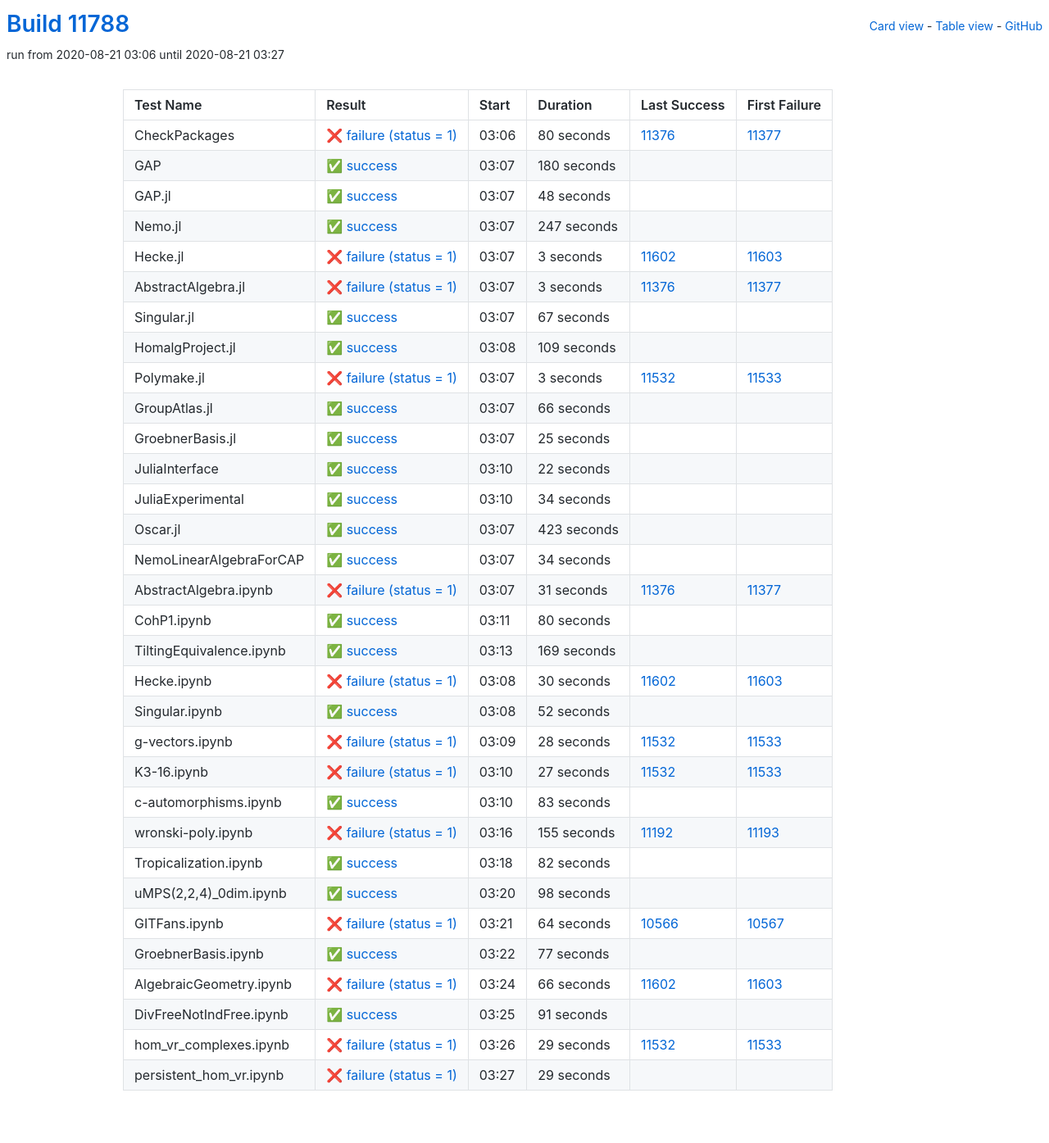
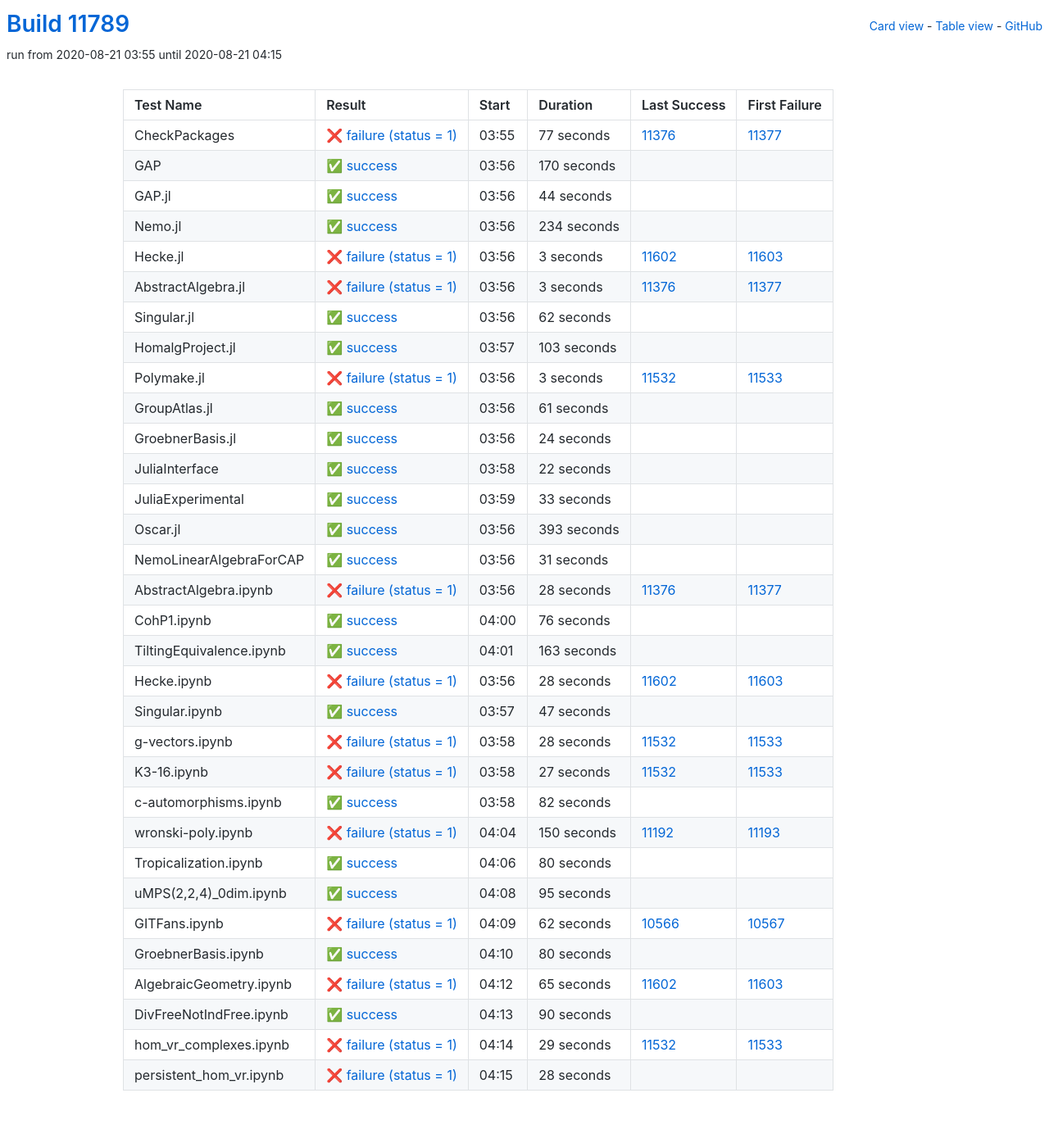
Before and after one commit to oscar-system/oscar-ci-status, a Jekyll site: the page built from table.html, in a window 1280 px wide. Shown: the whole page at 82% size. Built offline with Jekyll 4.4.1, drawn with Linux system fonts in a browser that asks for light colours.

Commit message:
Build #11789

```diff
--- a/_data/ci.yml
+++ b/_data/ci.yml
@@ -1,6 +1,6 @@
 ---
-build: 11788
-build_url: https://oscarci.mathematik.uni-kl.de/job/oscar/11788/
+build: 11789
+build_url: https://oscarci.mathematik.uni-kl.de/job/oscar/11789/
 job: oscar
 organization: oscar-system
 repo: oscar-ci-status
@@ -8,56 +8,56 @@
 tests:
 - name: CheckPackages
   id: checkpackages
-  log: https://oscarci.mathematik.uni-kl.de/job/oscar/11788/artifact/logs/build-11788/CheckPackages.log
-  start: 2020-08-21 03:06
+  log: https://oscarci.mathematik.uni-kl.de/job/oscar/11789/artifact/logs/build-11789/CheckPackages.log
+  start: 2020-08-21 03:55
   success: false
   exitcode: 1
   status: failure
-  duration: 80
+  duration: 77
   last_success: 11376
   last_success_url: https://oscarci.mathematik.uni-kl.de/job/oscar/11376/
   first_failure: 11377
   first_failure_url: https://oscarci.mathematik.uni-kl.de/job/oscar/11377/
 - name: GAP
   id: gap
-  log: https://oscarci.mathematik.uni-kl.de/job/oscar/11788/artifact/logs/build-11788/GAP.log
-  start: 2020-08-21 03:07
+  log: https://oscarci.mathematik.uni-kl.de/job/oscar/11789/artifact/logs/build-11789/GAP.log
+  start: 2020-08-21 03:56
   success: true
   exitcode: 0
   status: success
-  duration: 180
+  duration: 170
   last_success: false
   last_success_url:
   first_failure: false
   first_failure_url:
 - name: GAP.jl
   id: gap-jl
-  log: https://oscarci.mathematik.uni-kl.de/job/oscar/11788/artifact/logs/build-11788/GAP.jl.log
-  start: 2020-08-21 03:07
+  log: https://oscarci.mathematik.uni-kl.de/job/oscar/11789/artifact/logs/build-11789/GAP.jl.log
+  start: 2020-08-21 03:56
   success: true
   exitcode: 0
   status: success
-  duration: 48
+  duration: 44
   last_success: false
   last_success_url:
   first_failure: false
   first_failure_url:
 - name: Nemo.jl
   id: nemo-jl
-  log: https://oscarci.mathematik.uni-kl.de/job/oscar/11788/artifact/logs/build-11788/Nemo.jl.log
-  start: 2020-08-21 03:07
+  log: https://oscarci.mathematik.uni-kl.de/job/oscar/11789/artifact/logs/build-11789/Nemo.jl.log
+  start: 2020-08-21 03:56
   success: true
   exitcode: 0
   status: success
-  duration: 247
+  duration: 234
   last_success: false
   last_success_url:
   first_failure: false
   first_failure_url:
 - name: Hecke.jl
   id: hecke-jl
-  log: https://oscarci.mathematik.uni-kl.de/job/oscar/11788/artifact/logs/build-11788/Hecke.jl.log
-  start: 2020-08-21 03:07
+  log: https://oscarci.mathematik.uni-kl.de/job/oscar/11789/artifact/logs/build-11789/Hecke.jl.log
+  start: 2020-08-21 03:56
   success: false
   exitcode: 1
   status: failure
@@ -68,8 +68,8 @@
   first_failure_url: https://oscarci.mathematik.uni-kl.de/job/oscar/11603/
 - name: AbstractAlgebra.jl
   id: abstractalgebra-jl
-  log: https://oscarci.mathematik.uni-kl.de/job/oscar/11788/artifact/logs/build-11788/AbstractAlgebra.jl.log
-  start: 2020-08-21 03:07
+  log: https://oscarci.mathematik.uni-kl.de/job/oscar/11789/artifact/logs/build-11789/AbstractAlgebra.jl.log
+  start: 2020-08-21 03:56
   success: false
   exitcode: 1
   status: failure
@@ -80,32 +80,32 @@
   first_failure_url: https://oscarci.mathematik.uni-kl.de/job/oscar/11377/
 - name: Singular.jl
   id: singular-jl
-  log: https://oscarci.mathematik.uni-kl.de/job/oscar/11788/artifact/logs/build-11788/Singular.jl.log
-  start: 2020-08-21 03:07
+  log: https://oscarci.mathematik.uni-kl.de/job/oscar/11789/artifact/logs/build-11789/Singular.jl.log
+  start: 2020-08-21 03:56
   success: true
   exitcode: 0
   status: success
-  duration: 67
+  duration: 62
   last_success: false
   last_success_url:
   first_failure: false
   first_failure_url:
 - name: HomalgProject.jl
   id: homalgproject-jl
-  log: https://oscarci.mathematik.uni-kl.de/job/oscar/11788/artifact/logs/build-11788/HomalgProject.jl.log
-  start: 2020-08-21 03:08
+  log: https://oscarci.mathematik.uni-kl.de/job/oscar/11789/artifact/logs/build-11789/HomalgProject.jl.log
+  start: 2020-08-21 03:57
   success: true
   exitcode: 0
   status: success
-  duration: 109
+  duration: 103
   last_success: false
   last_success_url:
   first_failure: false
   first_failure_url:
 - name: Polymake.jl
   id: polymake-jl
-  log: https://oscarci.mathematik.uni-kl.de/job/oscar/11788/artifact/logs/build-11788/Polymake.jl.log
-  start: 2020-08-21 03:07
+  log: https://oscarci.mathematik.uni-kl.de/job/oscar/11789/artifact/logs/build-11789/Polymake.jl.log
+  start: 2020-08-21 03:56
   success: false
   exitcode: 1
   status: failure
@@ -116,32 +116,32 @@
   first_failure_url: https://oscarci.mathematik.uni-kl.de/job/oscar/11533/
 - name: GroupAtlas.jl
   id: groupatlas-jl
-  log: https://oscarci.mathematik.uni-kl.de/job/oscar/11788/artifact/logs/build-11788/GroupAtlas.jl.log
-  start: 2020-08-21 03:07
+  log: https://oscarci.mathematik.uni-kl.de/job/oscar/11789/artifact/logs/build-11789/GroupAtlas.jl.log
+  start: 2020-08-21 03:56
   success: true
   exitcode: 0
   status: success
-  duration: 66
+  duration: 61
   last_success: false
   last_success_url:
   first_failure: false
   first_failure_url:
 - name: GroebnerBasis.jl
   id: groebnerbasis-jl
-  log: https://oscarci.mathematik.uni-kl.de/job/oscar/11788/artifact/logs/build-11788/GroebnerBasis.jl.log
-  start: 2020-08-21 03:07
+  log: https://oscarci.mathematik.uni-kl.de/job/oscar/11789/artifact/logs/build-11789/GroebnerBasis.jl.log
+  start: 2020-08-21 03:56
   success: true
   exitcode: 0
   status: success
-  duration: 25
+  duration: 24
   last_success: false
   last_success_url:
   first_failure: false
   first_failure_url:
 - name: JuliaInterface
   id: juliainterface
-  log: https://oscarci.mathematik.uni-kl.de/job/oscar/11788/artifact/logs/build-11788/JuliaInterface.log
-  start: 2020-08-21 03:10
+  log: https://oscarci.mathematik.uni-kl.de/job/oscar/11789/artifact/logs/build-11789/JuliaInterface.log
+  start: 2020-08-21 03:58
   success: true
   exitcode: 0
   status: success
@@ -152,104 +152,104 @@
   first_failure_url:
 - name: JuliaExperimental
   id: juliaexperimental
-  log: https://oscarci.mathematik.uni-kl.de/job/oscar/11788/artifact/logs/build-11788/JuliaExperimental.log
-  start: 2020-08-21 03:10
+  log: https://oscarci.mathematik.uni-kl.de/job/oscar/11789/artifact/logs/build-11789/JuliaExperimental.log
+  start: 2020-08-21 03:59
   success: true
   exitcode: 0
   status: success
-  duration: 34
+  duration: 33
   last_success: false
   last_success_url:
   first_failure: false
   first_failure_url:
 - name: Oscar.jl
   id: oscar-jl
-  log: https://oscarci.mathematik.uni-kl.de/job/oscar/11788/artifact/logs/build-11788/Oscar.jl.log
-  start: 2020-08-21 03:07
+  log: https://oscarci.mathematik.uni-kl.de/job/oscar/11789/artifact/logs/build-11789/Oscar.jl.log
+  start: 2020-08-21 03:56
   success: true
   exitcode: 0
   status: success
-  duration: 423
+  duration: 393
   last_success: false
   last_success_url:
   first_failure: false
   first_failure_url:
 - name: NemoLinearAlgebraForCAP
   id: nemolinearalgebraforcap
-  log: https://oscarci.mathematik.uni-kl.de/job/oscar/11788/artifact/logs/build-11788/NemoLinearAlgebraForCAP.log
-  start: 2020-08-21 03:07
+  log: https://oscarci.mathematik.uni-kl.de/job/oscar/11789/artifact/logs/build-11789/NemoLinearAlgebraForCAP.log
+  start: 2020-08-21 03:56
   success: true
   exitcode: 0
   status: success
-  duration: 34
+  duration: 31
   last_success: false
   last_success_url:
   first_failure: false
   first_failure_url:
 - name: AbstractAlgebra.ipynb
   id: abstractalgebra-ipynb
-  log: https://oscarci.mathematik.uni-kl.de/job/oscar/11788/artifact/logs/build-11788/AbstractAlgebra.ipynb.log
-  start: 2020-08-21 03:07
+  log: https://oscarci.mathematik.uni-kl.de/job/oscar/11789/artifact/logs/build-11789/AbstractAlgebra.ipynb.log
+  start: 2020-08-21 03:56
   success: false
   exitcode: 1
   status: failure
-  duration: 31
+  duration: 28
   last_success: 11376
   last_success_url: https://oscarci.mathematik.uni-kl.de/job/oscar/11376/
   first_failure: 11377
   first_failure_url: https://oscarci.mathematik.uni-kl.de/job/oscar/11377/
 - name: CohP1.ipynb
   id: cohp1-ipynb
-  log: https://oscarci.mathematik.uni-kl.de/job/oscar/11788/artifact/logs/build-11788/CohP1.ipynb.log
-  start: 2020-08-21 03:11
+  log: https://oscarci.mathematik.uni-kl.de/job/oscar/11789/artifact/logs/build-11789/CohP1.ipynb.log
+  start: 2020-08-21 04:00
   success: true
   exitcode: 0
   status: success
-  duration: 80
+  duration: 76
   last_success: false
   last_success_url:
   first_failure: false
   first_failure_url:
 - name: TiltingEquivalence.ipynb
   id: tiltingequivalence-ipynb
-  log: https://oscarci.mathematik.uni-kl.de/job/oscar/11788/artifact/logs/build-11788/TiltingEquivalence.ipynb.log
-  start: 2020-08-21 03:13
+  log: https://oscarci.mathematik.uni-kl.de/job/oscar/11789/artifact/logs/build-11789/TiltingEquivalence.ipynb.log
+  start: 2020-08-21 04:01
   success: true
   exitcode: 0
   status: success
-  duration: 169
+  duration: 163
   last_success: false
   last_success_url:
   first_failure: false
   first_failure_url:
 - name: Hecke.ipynb
   id: hecke-ipynb
-  log: https://oscarci.mathematik.uni-kl.de/job/oscar/11788/artifact/logs/build-11788/Hecke.ipynb.log
-  start: 2020-08-21 03:08
+  log: https://oscarci.mathematik.uni-kl.de/job/oscar/11789/artifact/logs/build-11789/Hecke.ipynb.log
+  start: 2020-08-21 03:56
   success: false
   exitcode: 1
   status: failure
-  duration: 30
+  duration: 28
   last_success: 11602
   last_success_url: https://oscarci.mathematik.uni-kl.de/job/oscar/11602/
   first_failure: 11603
   first_failure_url: https://oscarci.mathematik.uni-kl.de/job/oscar/11603/
 - name: Singular.ipynb
   id: singular-ipynb
-  log: https://oscarci.mathematik.uni-kl.de/job/oscar/11788/artifact/logs/build-11788/Singular.ipynb.log
-  start: 2020-08-21 03:08
+  log: https://oscarci.mathematik.uni-kl.de/job/oscar/11789/artifact/logs/build-11789/Singular.ipynb.log
+  start: 2020-08-21 03:57
   success: true
   exitcode: 0
   status: success
-  duration: 52
+  duration: 47
   last_success: false
   last_success_url:
   first_failure: false
   first_failure_url:
 - name: g-vectors.ipynb
   id: g-vectors-ipynb
-  log: https://oscarci.mathematik.uni-kl.de/job/oscar/11788/artifact/logs/build-11788/g-vectors.ipynb.log
-  start: 2020-08-21 03:09
+  log: https://oscarci.mathematik.uni-kl.de/job/oscar/11789/artifact/logs/build-11789/g-vectors.ipynb.log
+  start: 2020-08-21 03:58
   success: false
   exitcode: 1
   status: failure
@@ -260,8 +260,8 @@
   first_failure_url: https://oscarci.mathematik.uni-kl.de/job/oscar/11533/
 - name: K3-16.ipynb
   id: k3-16-ipynb
-  log: https://oscarci.mathematik.uni-kl.de/job/oscar/11788/artifact/logs/build-11788/K3-16.ipynb.log
-  start: 2020-08-21 03:10
+  log: https://oscarci.mathematik.uni-kl.de/job/oscar/11789/artifact/logs/build-11789/K3-16.ipynb.log
+  start: 2020-08-21 03:58
   success: false
   exitcode: 1
   status: failure
@@ -272,32 +272,8 @@
   first_failure_url: https://oscarci.mathematik.uni-kl.de/job/oscar/11533/
 - name: c-automorphisms.ipynb
   id: c-automorphisms-ipynb
-  log: https://oscarci.mathematik.uni-kl.de/job/oscar/11788/artifact/logs/build-11788/c-automorphisms.ipynb.log
-  start: 2020-08-21 03:10
-  success: true
-  exitcode: 0
-  status: success
-  duration: 83
-  last_success: false
-  last_success_url:
-  first_failure: false
-  first_failure_url:
-- name: wronski-poly.ipynb
-  id: wronski-poly-ipynb
-  log: https://oscarci.mathematik.uni-kl.de/job/oscar/11788/artifact/logs/build-11788/wronski-poly.ipynb.log
-  start: 2020-08-21 03:16
-  success: false
-  exitcode: 1
-  status: failure
-  duration: 155
-  last_success: 11192
-  last_success_url: https://oscarci.mathematik.uni-kl.de/job/oscar/11192/
-  first_failure: 11193
-  first_failure_url: https://oscarci.mathematik.uni-kl.de/job/oscar/11193/
-- name: Tropicalization.ipynb
-  id: tropicalization-ipynb
-  log: https://oscarci.mathematik.uni-kl.de/job/oscar/11788/artifact/logs/build-11788/Tropicalization.ipynb.log
-  start: 2020-08-21 03:18
+  log: https://oscarci.mathematik.uni-kl.de/job/oscar/11789/artifact/logs/build-11789/c-automorphisms.ipynb.log
+  start: 2020-08-21 03:58
   success: true
   exitcode: 0
   status: success
@@ -306,70 +282,94 @@
   last_success_url:
   first_failure: false
   first_failure_url:
-- name: uMPS(2,2,4)_0dim.ipynb
-  id: umps-2-2-4-0dim-ipynb
-  log: https://oscarci.mathematik.uni-kl.de/job/oscar/11788/artifact/logs/build-11788/uMPS-2-2-4-_0dim.ipynb.log
-  start: 2020-08-21 03:20
+- name: wronski-poly.ipynb
+  id: wronski-poly-ipynb
+  log: https://oscarci.mathematik.uni-kl.de/job/oscar/11789/artifact/logs/build-11789/wronski-poly.ipynb.log
+  start: 2020-08-21 04:04
+  success: false
+  exitcode: 1
+  status: failure
+  duration: 150
+  last_success: 11192
+  last_success_url: https://oscarci.mathematik.uni-kl.de/job/oscar/11192/
+  first_failure: 11193
+  first_failure_url: https://oscarci.mathematik.uni-kl.de/job/oscar/11193/
+- name: Tropicalization.ipynb
+  id: tropicalization-ipynb
+  log: https://oscarci.mathematik.uni-kl.de/job/oscar/11789/artifact/logs/build-11789/Tropicalization.ipynb.log
+  start: 2020-08-21 04:06
   success: true
   exitcode: 0
   status: success
-  duration: 98
+  duration: 80
+  last_success: false
+  last_success_url:
+  first_failure: false
+  first_failure_url:
+- name: uMPS(2,2,4)_0dim.ipynb
+  id: umps-2-2-4-0dim-ipynb
+  log: https://oscarci.mathematik.uni-kl.de/job/oscar/11789/artifact/logs/build-11789/uMPS-2-2-4-_0dim.ipynb.log
+  start: 2020-08-21 04:08
+  success: true
+  exitcode: 0
+  status: success
+  duration: 95
   last_success: false
   last_success_url:
   first_failure: false
   first_failure_url:
 - name: GITFans.ipynb
   id: gitfans-ipynb
-  log: https://oscarci.mathematik.uni-kl.de/job/oscar/11788/artifact/logs/build-11788/GITFans.ipynb.log
-  start: 2020-08-21 03:21
+  log: https://oscarci.mathematik.uni-kl.de/job/oscar/11789/artifact/logs/build-11789/GITFans.ipynb.log
+  start: 2020-08-21 04:09
   success: false
   exitcode: 1
   status: failure
-  duration: 64
+  duration: 62
   last_success: 10566
   last_success_url: https://oscarci.mathematik.uni-kl.de/job/oscar/10566/
   first_failure: 10567
   first_failure_url: https://oscarci.mathematik.uni-kl.de/job/oscar/10567/
 - name: GroebnerBasis.ipynb
   id: groebnerbasis-ipynb
-  log: https://oscarci.mathematik.uni-kl.de/job/oscar/11788/artifact/logs/build-11788/GroebnerBasis.ipynb.log
-  start: 2020-08-21 03:22
+  log: https://oscarci.mathematik.uni-kl.de/job/oscar/11789/artifact/logs/build-11789/GroebnerBasis.ipynb.log
+  start: 2020-08-21 04:10
   success: true
   exitcode: 0
   status: success
-  duration: 77
+  duration: 80
   last_success: false
   last_success_url:
   first_failure: false
   first_failure_url:
 - name: AlgebraicGeometry.ipynb
   id: algebraicgeometry-ipynb
-  log: https://oscarci.mathematik.uni-kl.de/job/oscar/11788/artifact/logs/build-11788/AlgebraicGeometry.ipynb.log
-  start: 2020-08-21 03:24
+  log: https://oscarci.mathematik.uni-kl.de/job/oscar/11789/artifact/logs/build-11789/AlgebraicGeometry.ipynb.log
+  start: 2020-08-21 04:12
   success: false
   exitcode: 1
   status: failure
-  duration: 66
+  duration: 65
   last_success: 11602
   last_success_url: https://oscarci.mathematik.uni-kl.de/job/oscar/11602/
   first_failure: 11603
   first_failure_url: https://oscarci.mathematik.uni-kl.de/job/oscar/11603/
 - name: DivFreeNotIndFree.ipynb
   id: divfreenotindfree-ipynb
-  log: https://oscarci.mathematik.uni-kl.de/job/oscar/11788/artifact/logs/build-11788/DivFreeNotIndFree.ipynb.log
-  start: 2020-08-21 03:25
+  log: https://oscarci.mathematik.uni-kl.de/job/oscar/11789/artifact/logs/build-11789/DivFreeNotIndFree.ipynb.log
+  start: 2020-08-21 04:13
   success: true
   exitcode: 0
   status: success
-  duration: 91
+  duration: 90
   last_success: false
   last_success_url:
   first_failure: false
   first_failure_url:
 - name: hom_vr_complexes.ipynb
   id: hom-vr-complexes-ipynb
-  log: https://oscarci.mathematik.uni-kl.de/job/oscar/11788/artifact/logs/build-11788/hom_vr_complexes.ipynb.log
-  start: 2020-08-21 03:26
+  log: https://oscarci.mathematik.uni-kl.de/job/oscar/11789/artifact/logs/build-11789/hom_vr_complexes.ipynb.log
+  start: 2020-08-21 04:14
   success: false
   exitcode: 1
   status: failure
@@ -380,12 +380,12 @@
   first_failure_url: https://oscarci.mathematik.uni-kl.de/job/oscar/11533/
 - name: persistent_hom_vr.ipynb
   id: persistent-hom-vr-ipynb
-  log: https://oscarci.mathematik.uni-kl.de/job/oscar/11788/artifact/logs/build-11788/persistent_hom_vr.ipynb.log
-  start: 2020-08-21 03:27
+  log: https://oscarci.mathematik.uni-kl.de/job/oscar/11789/artifact/logs/build-11789/persistent_hom_vr.ipynb.log
+  start: 2020-08-21 04:15
   success: false
   exitcode: 1
   status: failure
-  duration: 29
+  duration: 28
   last_success: false
   last_success_url:
   first_failure: false
```
Also changed, not shown: README.md.
